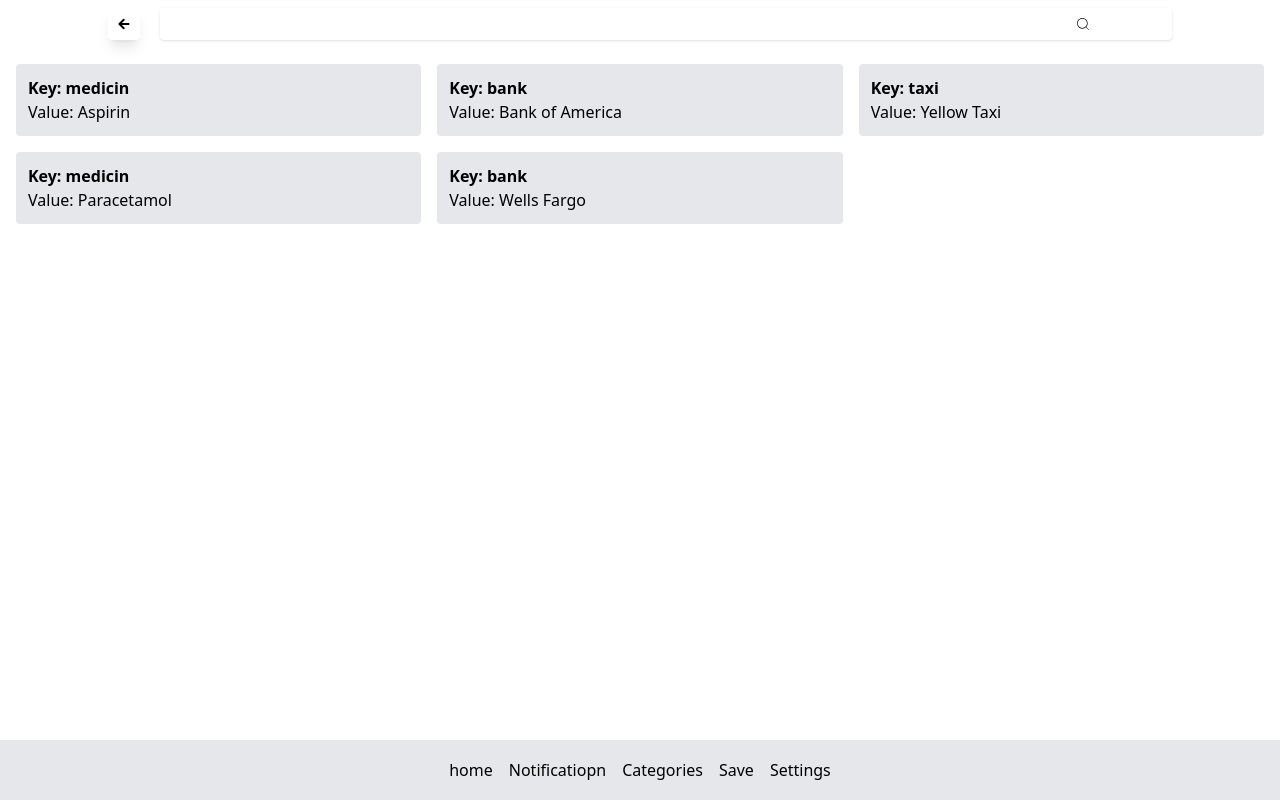
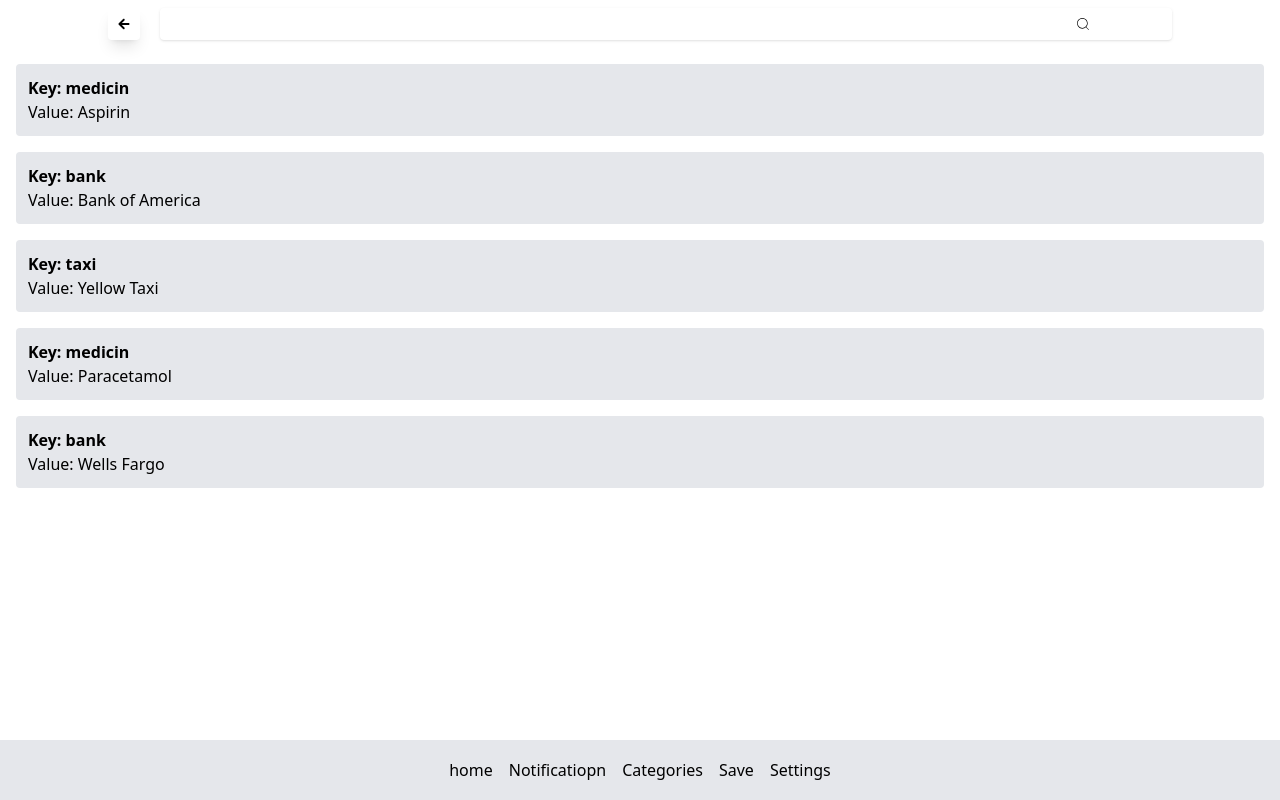
Before and after one commit to imadbenmadi/Djezzy-Event, a React (Vite) app: page /Search in a window 1280 px wide. Built offline with nearby package versions, Linux system fonts and the light colour scheme.

Commit message:
adding not found feature

```diff
--- a/src/Components/Pages/Search.jsx
+++ b/src/Components/Pages/Search.jsx
@@ -1,7 +1,7 @@
 import React, { useState } from "react";
 import { IoMdArrowRoundBack } from "react-icons/io";
 import { CiSearch } from "react-icons/ci";
-
+import Img from "../../assets/NotFound_Search.png";
 export default function Search() {
     const [searchTerm, setSearchTerm] = useState("");
     const items = [
@@ -37,7 +37,12 @@
                     </div>
                 </div>
             </div>
-            <div className="grid grid-cols-3 gap-4 p-4">
+            {filteredItems.length === 0 && (
+                <div className="flex justify-center items-center h-[60vh]">
+                    <img src={Img} alt="" />
+                </div>
+            )}
+            <div className="flex flex-col gap-4 p-4">
                 {filteredItems.map((item, index) => (
                     <div key={index} className="bg-gray-200 p-3 rounded">
                         <p className="font-bold">Key: {item.key}</p>
```
Also changed, not shown: src/assets/NotFound_Search.png (added).
